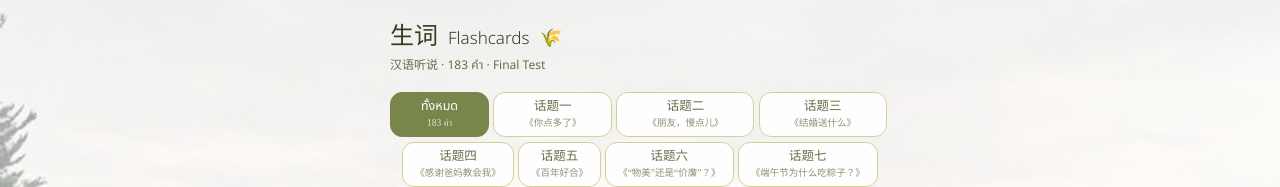
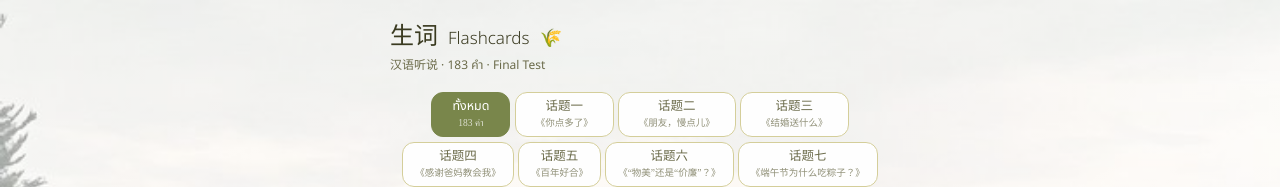
Before and after one commit to suchanat162330-stack/Listening-and-speaking, a plain HTML site: page index.html in a window 1280 px wide. Shown: the top 187 px of the page. Drawn offline with Linux system fonts and the light colour scheme.

Commit message:
Update style.css

```diff
--- a/style.css
+++ b/style.css
@@ -52,9 +52,9 @@ body {
 .page-subtitle{font-size:12px;color:var(--gray);}
 
 /* TABS-ONE */
-.tabs-one{display:flex(1 1 0);gap:7px;margin-bottom:5px;flex-wrap:wrap;width:100%;max-width:500px;}
+.tabs-one{display:flex(1 1 0);gap:7px;margin-bottom:5px;flex-wrap:wrap;width:auto;max-width:600px;}
 .tab-btn{
-  padding:5px 30px;border-radius:12px;
+  padding:5px 20px;border-radius:12px;
   border:1.5px solid var(--border);background:var(--white);
   font-family:'Noto Sans Thai',sans-serif;font-size:12.5px;font-weight:400;
   color:var(--gray);cursor:pointer;transition:all 0.18s;
```
